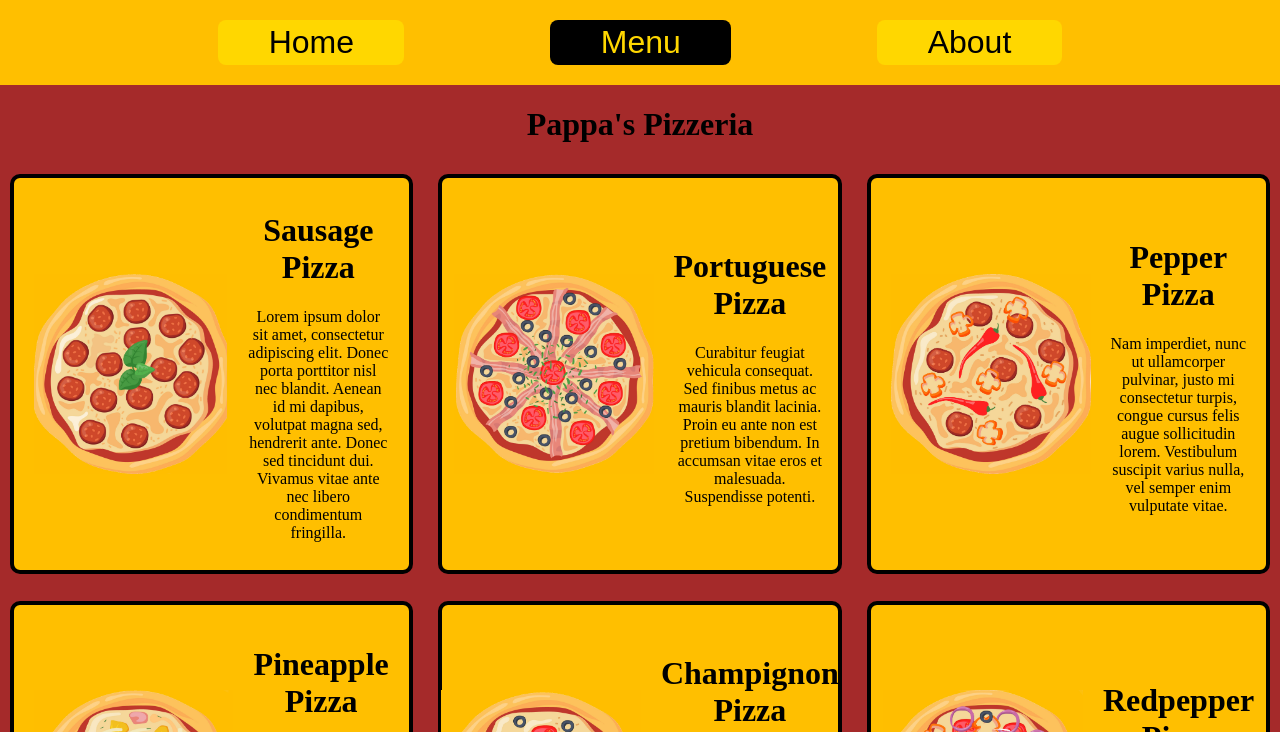
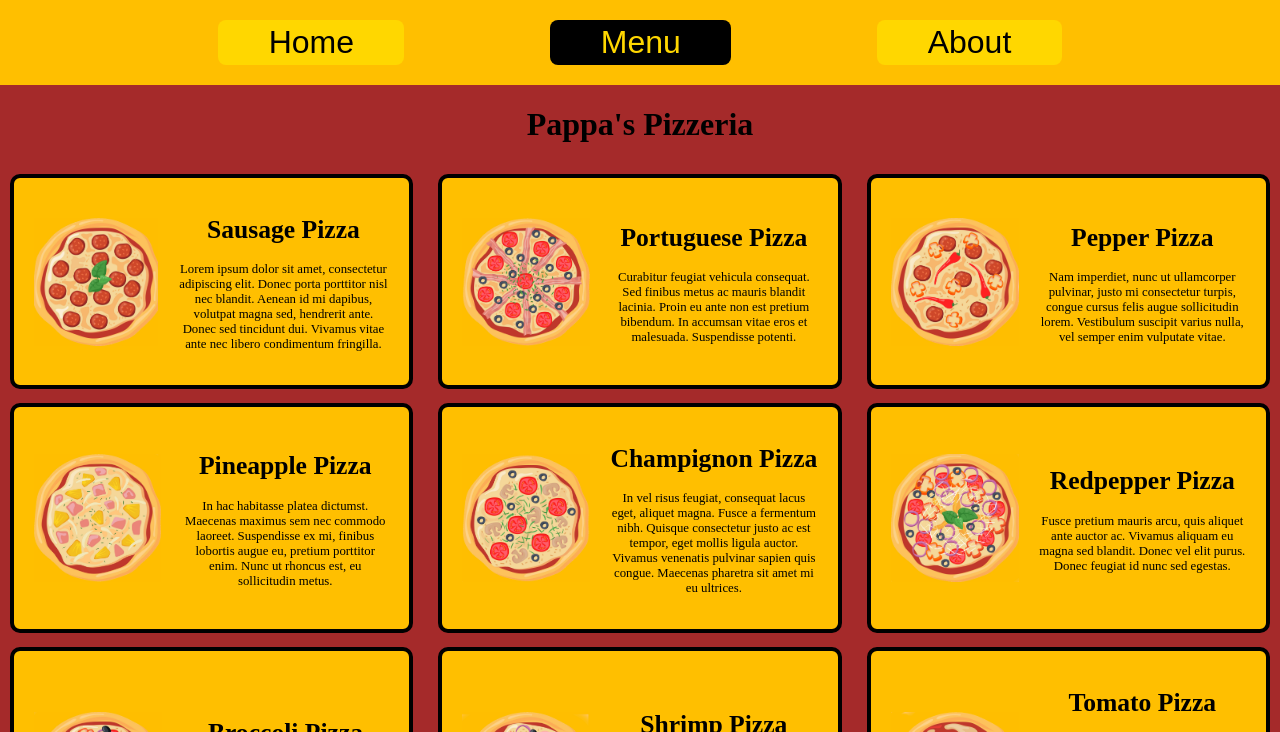
Before and after one commit to Vini72SH/Restaurant, a website built with webpack: page src/template.html in a window 1280 px wide. Both pictures are taken after a click on the button "Menu". Shown: the top 732 px of the page. Built offline with nearby package versions, Linux system fonts and the light colour scheme.

Commit message:
Grid Fix

```diff
--- a/src/style.css
+++ b/src/style.css
@@ -55,7 +55,6 @@ body {
 
 .menu-grid {
     display: grid;
-    grid-template-rows: repeat(auto-fit, minmax(400px, 1fr));
     grid-template-columns: 1fr 1fr 1fr;
     gap: 2%;
     padding: 10px;
@@ -64,24 +63,27 @@ body {
 
 .pizza-img {
     padding-left: 5%;
-    width: 200px;
-    height: 200px;
+    width: 10vw;
+    height: 10vw;
 }
 
 .grid-item {
     display: flex;
     align-items: center;
     justify-content: center;
-    width: 2fr;
+    width: 1fr;
     height: 1fr;
+    max-height: 80vh;
     border: 4px solid black;
     border-radius: 10px;
     background-color: #FFBF00;
 }
 
 .grid-text {
+    overflow: auto;
     align-items: center;
     text-align: center;
+    font-size: 1vw;
     padding: 5%;
 }
 
```
